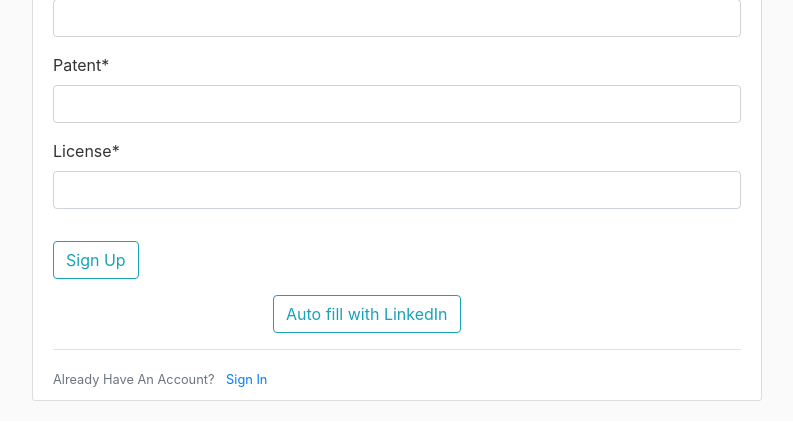
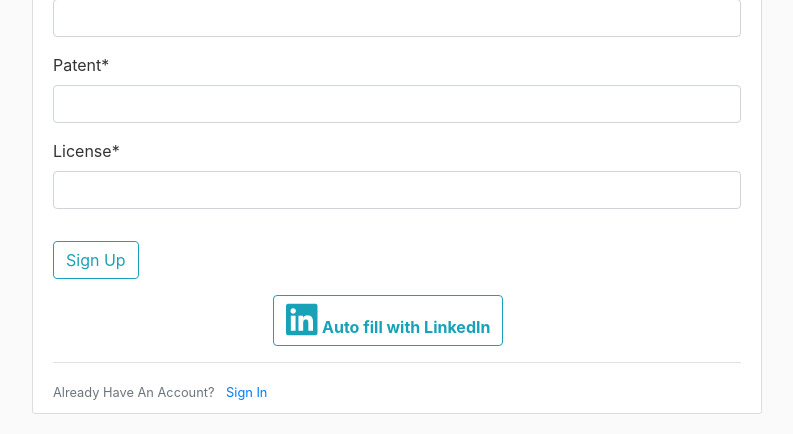
Before and after one commit to Omaraghaa/project123, a Django app: page /register/ in a window 1280 px wide. Shown: the part 1025-1459 px from the top of the page, without its empty margins (53-846 px from the left). Before the commit the page ends 1426 px from the top, so only its background shows below. Run offline with Django 3.2, Linux system fonts and the light colour scheme; parts of the project's set-up code (start-up, migrations or seed data) failed here and were passed over; some libraries are stand-ins or nearby versions.

Commit message:
amedments  and added the LinkedIn button in register page

```diff
--- a/users/templates/users/register.html
+++ b/users/templates/users/register.html
@@ -10,9 +10,11 @@
             <div class="form-group">
                 <button class="btn btn-outline-info" type="submit">Sign Up</button>
             </div>
-                <div class="form-group">
-                <button class="btn btn-outline-info"  type="submit" style ="position:relative;left:220px;">Auto fill with LinkedIn</button>
-            </div>
+            <div class="form-group">
+                <script src="https://kit.fontawesome.com/d9175879e3.js" crossorigin="anonymous"></script>
+
+            <button class="btn btn-outline-info"  type="submit" style ="position:relative;left:220px;"><i class="fab fa-linkedin" style='font-size:36px'></i>  <b>Auto fill with LinkedIn</b></button>
+        </div>
         </form>
         <div class="border-top pt-3">
             <small class="text-muted">
```
